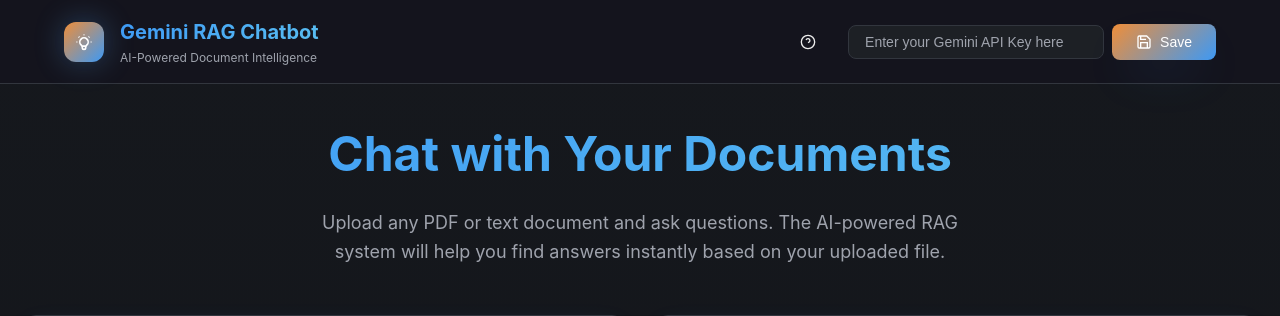
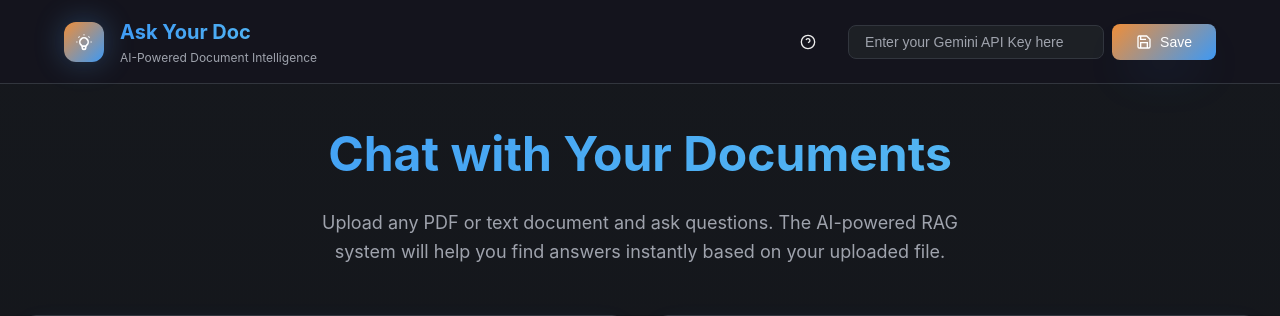
Before and after one commit to Wills17/Document-RAG-System, a Flask app: page / in a window 1280 px wide. Shown: the top 316 px of the page. Run offline with Flask 3, Linux system fonts and the light colour scheme; some libraries are stand-ins or nearby versions.

Commit message:
Update app's title

```diff
--- a/templates/chat_page.html
+++ b/templates/chat_page.html
@@ -4,7 +4,7 @@
 <head>
     <meta charset="UTF-8">
     <meta name="viewport" content="width=device-width, initial-scale=1.0">
-    <title>Gemini RAG Chatbot - AI Document Intelligence</title>
+    <title>Ask Your Doc - AI Document Intelligence</title>
     <meta name="description" content="Upload documents and chat with AI. Get instant answers from your PDFs and text files using advanced RAG technology powered by Gemini AI.">
     <link rel="stylesheet" href="/static/styles.css">
     <script src="/static/scripts.js" defer></script>
@@ -22,7 +22,7 @@
                     </svg>
                 </div>
                 <div class="header-title">
-                    <h1>Gemini RAG Chatbot</h1>
+                    <h1>Ask Your Doc</h1>
                     <p>AI-Powered Document Intelligence</p>
                 </div>
             </div>
@@ -84,7 +84,7 @@
             <div id="upload-section" class="card upload-card" style="animation-delay: 100ms;">
                 <div class="upload-header">
                     <div class="upload-icon">
-                        <svg xmlns="http://www.w3.org/2000/svg" viewBox="0 0 24 24" fill="none" stroke="currentColor" stroke-width="2">
+                        <svg xmlns="http://www.w3.org/2000/svg" viewBox="0 0 24 24" fill="none" stroke="currentColor" stroke-width="4">
                             <path d="M21 15v4a2 2 0 01-2 2H5a2 2 0 01-2-2v-4M17 8l-5-5-5 5M12 3v12"/>
                         </svg>
                     </div>
```
